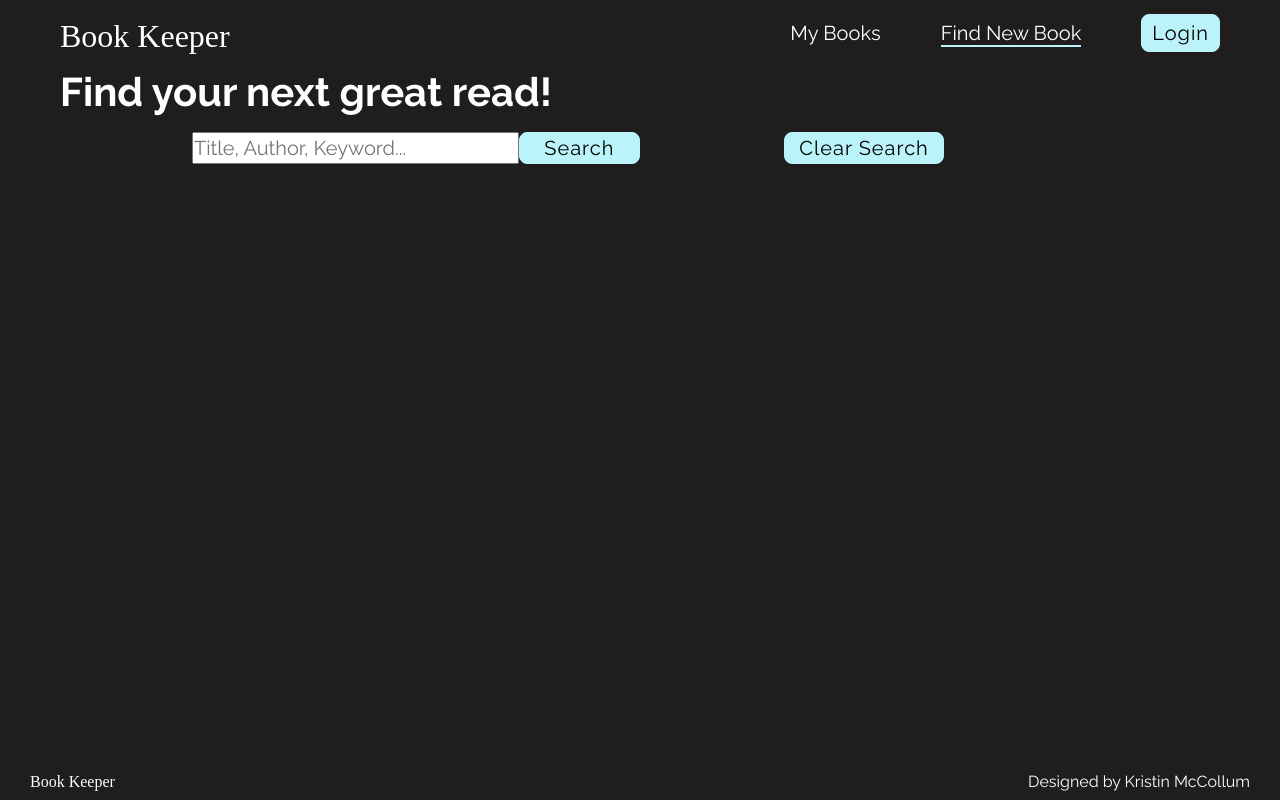
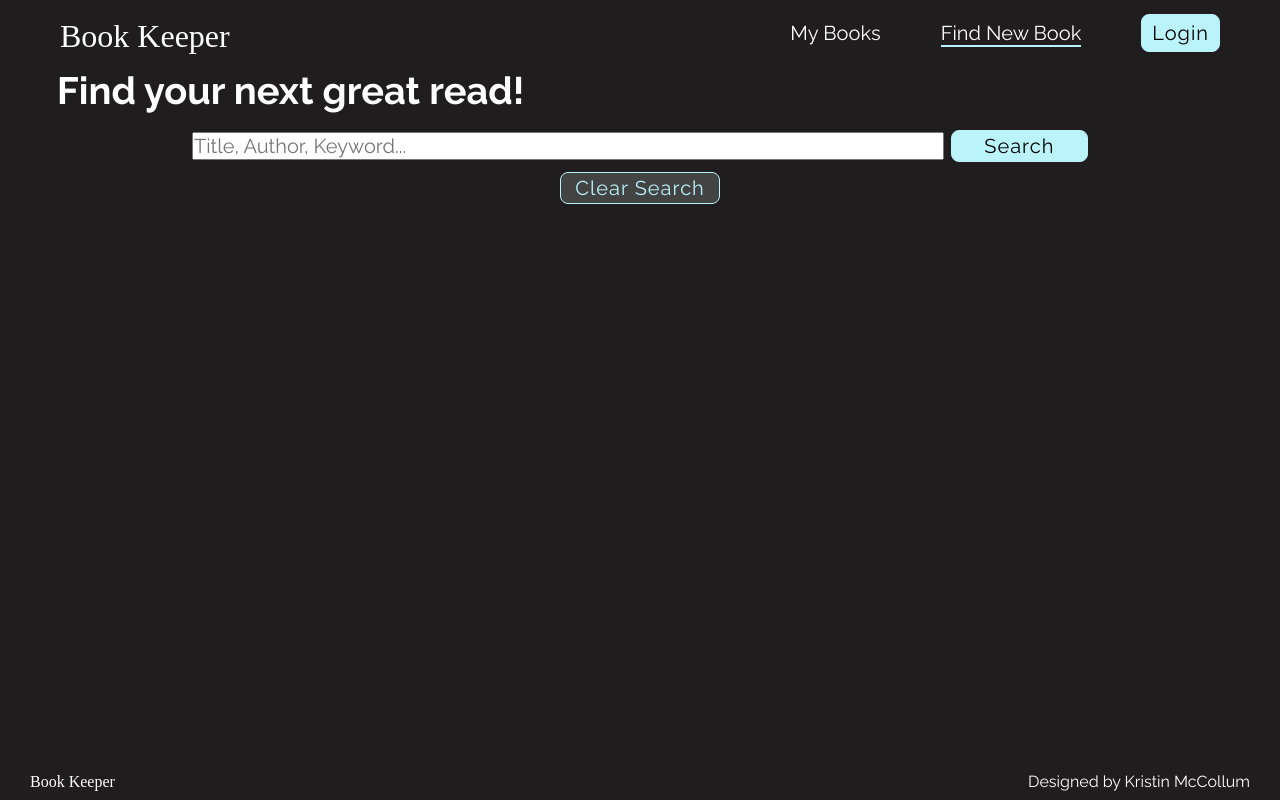
Before and after one commit to kristinmc42/BookKeeperFullstackHeroku, a React (Create React App) app in the folder client/: page /search in a window 1280 px wide. Built offline with nearby package versions, Linux system fonts and the light colour scheme; a web font is replaced by a local one.

Commit message:
styled singleSearch and AddBook components; changed color of clear search button

```diff
--- a/client/src/components/Button.tsx
+++ b/client/src/components/Button.tsx
@@ -6,6 +6,7 @@ interface ButtonProps {
   onClick?: () => void | undefined;
   disabled?: boolean | undefined;
   children?: React.ReactNode;
+  className?: string | undefined
 }
 
 
--- a/client/src/components/SearchBar.tsx
+++ b/client/src/components/SearchBar.tsx
@@ -27,7 +27,7 @@ const SearchBar = (props: SearchProps) => {
         value={props.value}
         placeholder={props.placeholderText}
       />
-      <Button type="submit">Search</Button>
+        <Button type="submit">Search</Button>
 
       </SearchBarDiv>
       <Button type="button" onClick={props.onClick}>
@@ -39,15 +39,38 @@ const SearchBar = (props: SearchProps) => {
 
 export default SearchBar;
 
+const SearchBarDiv = styled.div`
+display: flex;
+flex-direction: column;
+justify-content: center;
+align-items: center;
+gap: .35em;
+width: 100%;
+
+
+input{
+  width: 100%;
+}
+
+@media ${device.mobileL}{
+  flex-direction: row;
+}
+
+`
 const StyledForm = styled.form`
-  display: grid;
-  grid-template-columns: 1fr;
-  grid-template-rows: repeat(1fr);
-  justify-items: center;
-  row-gap: 0.5em;
+  display: flex;
+  flex-direction: column;
+  justify-content: center;
+  align-items: center;
+  gap: 0.5em;
   padding: 1em;
   margin: 0 auto;
   width: 80%;
+  max-width: 1000px;
+
+  @media ${device.tablet} {
+    width: 70%;
+  }
 
   label{
     opacity:0;
@@ -60,43 +83,18 @@ const StyledForm = styled.form`
   button {
     width: 160px;
   }
-  // button:nth-of-type(2) {
-  //   color: ${(props) => props.theme.colors.secondary};
-  //   background-color: ${(props) => props.theme.colors.primary};
-  //   border: 1px solid ${(props) => props.theme.colors.secondary};
 
-  //   &:hover {
-  //     color: ${(props) => props.theme.colors.primary};
-  //     background-color: ${(props) => props.theme.colors.secondary};
-  //     border: 1px solid ${(props) => props.theme.colors.primary};
-  //   }
-  // }
+  ${SearchBarDiv} + button{
+    color: ${props => props.theme.colors.secondary};
+    background-color: ${props => props.theme.colors.primary};
+    border: 1px solid ${props => props.theme.colors.secondary};
 
-  @media ${device.tablet} {
-    grid-template-columns: 1fr 1fr;
-    width: 70%;
-
-    // button:nth-of-type(1) {
-    //   grid-column-start: 2;
-    //   grid-column-end: 3;
-    //   grid-row-start: 2;
-    //   grid-row-end: 3;
-    // }
-    button:nth-of-type(2) {
-      grid-column-start: 1;
-      grid-column-end: 2;
-      grid-row-start: 2;
-      grid-row-end: 3;
+    &:hover{
+      color: ${props => props.theme.colors.primary};
+      background-color: ${props => props.theme.colors.secondary};
+      border: 1px solid ${props => props.theme.colors.primary};
+      cursor: pointer;
     }
   }
+
 `;
-
-const SearchBarDiv = styled.div`
-display: flex;
-width: 100%;
-
-input{
-  width: 100%;
-}
-
-`
--- a/client/src/pages/AddBook.tsx
+++ b/client/src/pages/AddBook.tsx
@@ -9,6 +9,7 @@ import { useMutation } from "react-query";
 import { DisplayGoogleBook } from "../components/DisplayBook";
 import Button from "../components/Button";
 import BookshelfOptionsFieldset from "../components/BookshelfOptionsFieldset";
+import ErrorMessage from "../components/ErrorMessage";
 
 //functions
 import { convertBookToDbFormat } from "../functions/convertBookToDbFormat";
@@ -20,6 +21,8 @@ import useBookInDb from "../hooks/useBookInDb";
 
 // types
 import { BookInfo, DbBookInfo } from "../types";
+import styled from "styled-components";
+import { device } from "../styles/Breakpoints";
 
 // displays select info on the book and allows the user to choose a status(bookshelf) for the book and then add to db
 const AddBook: React.FC = () => {
@@ -27,7 +30,7 @@ const AddBook: React.FC = () => {
 
   // get book info from location and save bookId string in variables
   const { state } = useLocation();
-  const bookInfo: BookInfo = state.bookInfo; // bookInfo Object
+  const bookInfo: BookInfo = state.bookInfo;
   const bookId: string = bookInfo.id;
 
   // get userid of current user
@@ -89,22 +92,23 @@ const AddBook: React.FC = () => {
   };
 
   return (
-    <>
-      <div className="bookContainer">
+    <Wrapper>
+      <div>
         <Button onClick={() => navigate(-1)}>Back</Button>
 
         <DisplayGoogleBook item={bookInfo} format={"short"} />
       </div>
+
       {bookData.isSuccess && bookData.data.length > 0 ? (
-        <span className="message">
+        <StyledMessage className="message">
           You already have this book on your bookshelf!
-        </span>
+        </StyledMessage>
       ) : (
         <>
           {mutation.isSuccess ? (
-            <span className="message">Book added!</span>
+            <StyledMessage className="message">Book added!</StyledMessage>
           ) : (
-            <form className="optionsForm" onSubmit={handleSubmit}>
+            <StyledForm onSubmit={handleSubmit}>
               <BookshelfOptionsFieldset
                 bookshelf={bookshelf}
                 handleChange={handleChange}
@@ -115,39 +119,68 @@ const AddBook: React.FC = () => {
               {mutation.isError ? null : (
                 <Button disabled={!bookshelf}>Add Book </Button>
               )}
-            </form>
+            </StyledForm>
           )}
         </>
       )}
 
       {/* loading/error messages */}
-      {bookData.isError ? (
-        <span className="message">
+      {bookData.isError && (
+        <ErrorMessage>
           An error occurred: {(bookData.error as Error).message}
-        </span>
-      ) : null}
+        </ErrorMessage>
+      )}
 
       {mutation.isLoading ? (
-        <span className="message">"Adding book to bookshelf..."</span>
+        <StyledMessage>"Adding book to bookshelf..."</StyledMessage>
       ) : (
         <>
           {mutation.isError &&
           (mutation.error as AxiosError).response?.status === 500 ? (
-            <span className="message">
+            <ErrorMessage>
               Please login to add the book to your bookshelf.
-            </span>
+            </ErrorMessage>
           ) : null}
 
           {mutation.isError &&
           (mutation.error as AxiosError).response?.status !== 500 ? (
-            <span className="message">
+            <ErrorMessage>
               An error occurred: {(mutation.error as Error).message}
-            </span>
+            </ErrorMessage>
           ) : null}
         </>
       )}
-    </>
+    </Wrapper>
   );
 };
 
 export default AddBook;
+
+// styled components
+const Wrapper = styled.div`
+max-width: 1200px;
+width: 89%;
+min-height: 85vh;
+margin: 0 auto;
+display: flex;
+flex-direction: column;
+justify-content: space-around;
+
+  button{
+    margin-bottom: 1.5em;
+  }
+`;
+const StyledForm = styled.form`
+  button {
+    max-width: 200px;
+    margin-top: 0;
+  }
+`;
+const StyledMessage = styled.h2`
+  text-align: center;
+  font-size: 1.8rem;
+
+  @media ${device.tablet} {
+    font-size: 2.2rem;
+  }
+`;
--- a/client/src/pages/SearchBooks.tsx
+++ b/client/src/pages/SearchBooks.tsx
@@ -137,6 +137,7 @@ const Wrapper = styled.div`
   margin: 0 auto;
 
   h1 {
+    font-size: 1.9em;
     padding-left: 1em;
 
     @media ${device.laptop}{
--- a/client/src/pages/SingleSearchBook.tsx
+++ b/client/src/pages/SingleSearchBook.tsx
@@ -1,5 +1,6 @@
 import React from "react";
 import { useNavigate, useParams } from "react-router-dom";
+import styled from "styled-components";
 
 // components
 import { DisplayGoogleBook } from "../components/DisplayBook";
@@ -35,7 +36,7 @@ const SingleSearchBook: React.FC = () => {
   data && console.log(data);
 
   return (
-    <div className="pageContainer">
+    <Wrapper>
       <Button onClick={() => navigate(-1)}>Back</Button>
       <DisplayGoogleBook item={data} format={"full"} />
       <Button
@@ -44,8 +45,24 @@ const SingleSearchBook: React.FC = () => {
       >
         Add to my books
       </Button>
-    </div>
+    </Wrapper>
   );
 };
 
 export default SingleSearchBook;
+
+// styled components
+const Wrapper = styled.div`
+  max-width: 1600px;
+  width: 89%;
+  margin: 0 auto;
+  display: flex;
+  flex-direction: column;
+  justify-content: space-evenly;
+  align-items: flex-start;
+  min-height: 85vh;
+
+  button {
+    margin: 1em 0;
+  }
+`;
--- a/client/src/pages/UpdateBook.tsx
+++ b/client/src/pages/UpdateBook.tsx
@@ -138,7 +138,7 @@ export default UpdateBook;
 
 // styled components
 const Wrapper = styled.div`
-  max-width: 1600px;
+  max-width: 1200px;
   width: 89%;
   min-height: 85vh;
   margin: 0 auto;
```
